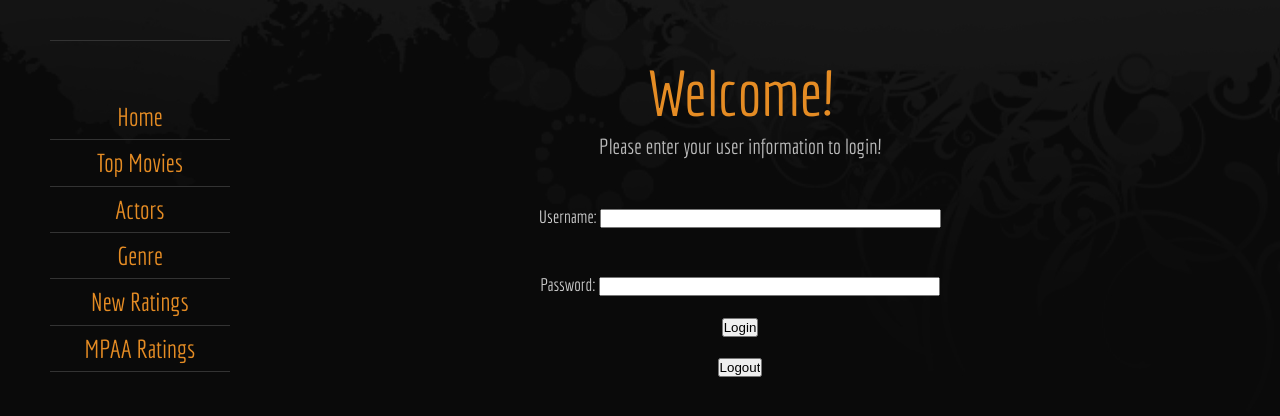
After one commit to kbrown7/MovieReview, a PHP site: page /login.php in a window 1280 px wide. The commit adds this page. Shown: the top 416 px of the page. Run offline with PHP 8.4, Linux system fonts and the light colour scheme.

Commit message:
Implemented Login/Logout using cookies
When admin (password 54321) logs in, it sets cookie and takes them to
writeReview.php.
If the cookie is not set, the writeReview page will not display

```diff
--- a/INSTALL.txt
+++ b/INSTALL.txt
@@ -5,6 +5,4 @@ Copy MovieReview folder into htdocs folder of xampp.
 Start up xampp.
 Within shell, navigate to xampp/htdocs/MovieReview and begin mysql.
 Create a database called movies and source movies.sql file into it.
-Create a user with the following command:
-	"CREATE USER 'webuser'@'localhost' IDENTIFIED BY '12345';"
-Within your internet browser, navigate to http://localhost/MovieReview/freestyle/index.php
+Within your internet browser, navigate to http://localhost/MovieReview/freestyle/index.html
--- /dev/null
+++ b/freestyle/login.php
@@ -0,0 +1,97 @@
+<!DOCTYPE html PUBLIC "-//W3C//DTD XHTML 1.0 Strict//EN" "http://www.w3.org/TR/xhtml1/DTD/xhtml1-strict.dtd">
+<html xmlns="http://www.w3.org/1999/xhtml" lang="en" xml:lang="en">
+<head>
+	<meta http-equiv="content-type" content="text/html; charset=utf-8" />
+	<meta name="description" content="Your description goes here" />
+	<meta name="keywords" content="your,keywords,goes,here" />
+	<meta name="author" content="Your Name" />
+	<link href='http://fonts.googleapis.com/css?family=Economica' rel='stylesheet' type='text/css' />
+	<link rel="stylesheet" type="text/css" href="freestyle.css" title="The Grid" media="all" />
+	<title>Movie Ratings</title>
+</head>
+
+<body class="wider orange">
+<div id="layout">
+
+
+	<div class="row">
+
+		<div class="col c2">
+			<ul class="menu">
+				<br>
+				<br>
+				<li><a href="index.php">Home</a></li>
+				<li><a href="topmovies.html">Top Movies</a></li>
+				<li><a href="actors.php">Actors</a></li>
+				<li><a href="genre.php">Genre</a></li>
+				<li><a href="ratings.php">New Ratings</a></li>
+				<li><a href="mpaa.php">MPAA Ratings</a></li>
+			</ul>
+		</div>
+
+		<center><div>
+			 <p>
+		<h1><a class="red" href="index.php">Welcome!</a></h1>
+			<p class="slogan">Please enter your user information to login!</p>
+			<?php
+			if (!isset($_COOKIE['login'])){
+				if (isset($_POST['username'])) {
+			echo "<h3>Incorrect Username/Password</h3>";
+			}}
+			?>
+            <form method="post" action="login.php">
+
+			<p>
+			<br>
+			<label for="username">Username:</label>
+			<input type="text" id="username" name="username" size="40" </p>
+			<p>
+			<br>
+			 <label for="password">Password:</label>
+			<input type="text" id="password" name="password" size="40" </p>
+			<p>
+
+			<TD><FORM METHOD="post" ACTION="login.php">
+			<INPUT TYPE="submit" VALUE="Login">
+			</FORM></TD>
+			<TD><FORM METHOD="LINK" ACTION="logout.php">
+			<INPUT TYPE="submit" VALUE="Logout">
+			</FORM></TD>
+
+
+		<br>
+
+
+		</div></center>
+
+
+
+		<div class="col c5 alignjustify">
+		<?php
+
+		//setcookie('loggedin','true',time()*60*60*24*7);
+
+  	include "db_connect.php";
+  	   if (isset($_POST['username'])){
+  	     $name = $_POST['username'];
+         $pw = $_POST['password'];
+
+         $query = "select * from users WHERE user_name = '$name' AND password = SHA('$pw')";
+         $result = mysqli_query($db, $query)
+         or die("Error Querying Database");
+         if ($row = mysqli_fetch_array($result))
+         {
+   		setcookie('login', $name, time()+3600*24, '/');
+	//	echo $_COOKIE['login'];
+	  	echo '<META http-equiv="refresh" content="0;URL=writeReview.php">';
+
+       }}
+?>
+
+
+		</div>
+	</div>
+
+	</div>
+</body>
+</html>
```
Also changed, not shown: freestyle/index.php (+8 -2 lines), freestyle/logout.php (added, +32 -0 lines), freestyle/writeReview.php (added, +94 -0 lines).
